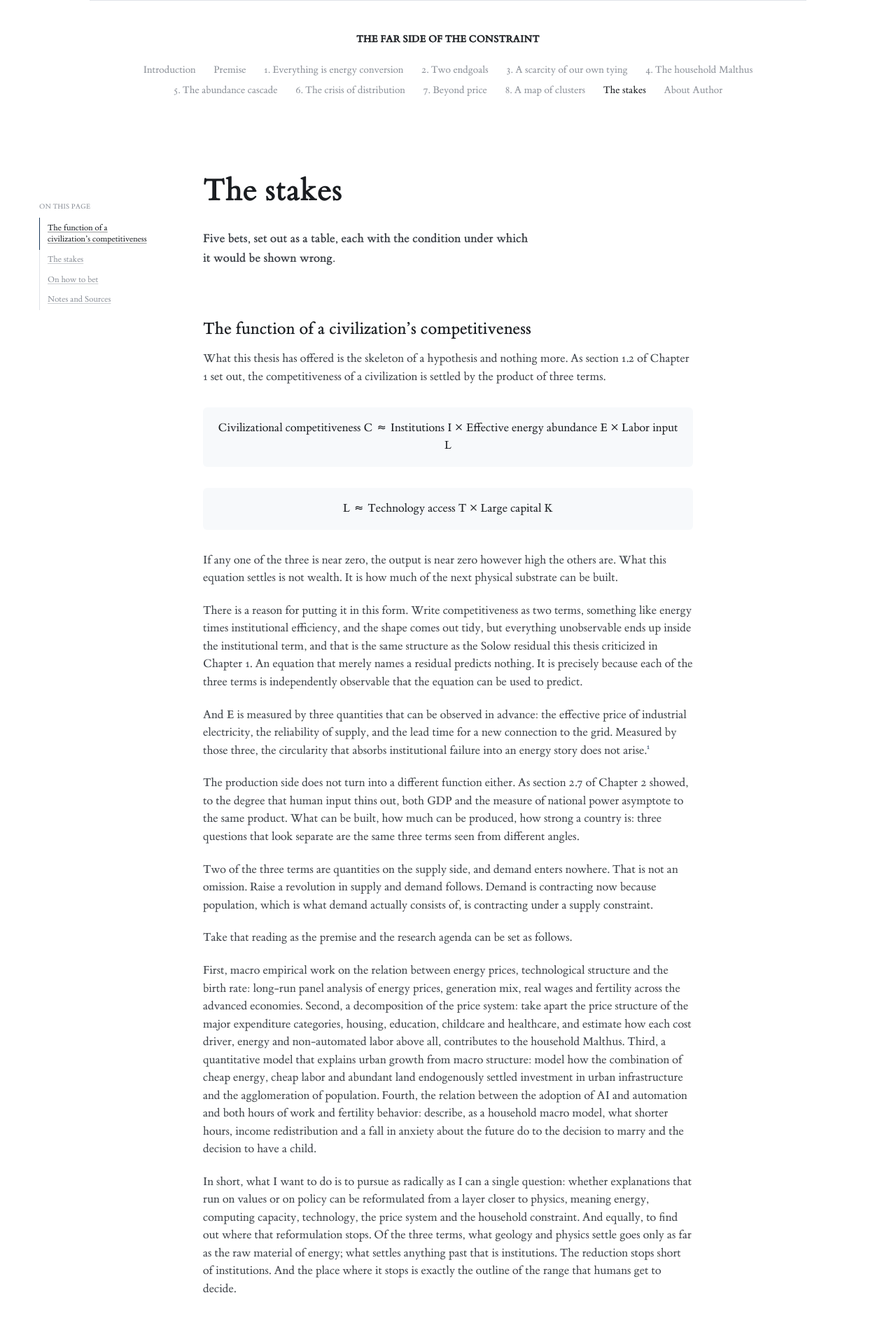
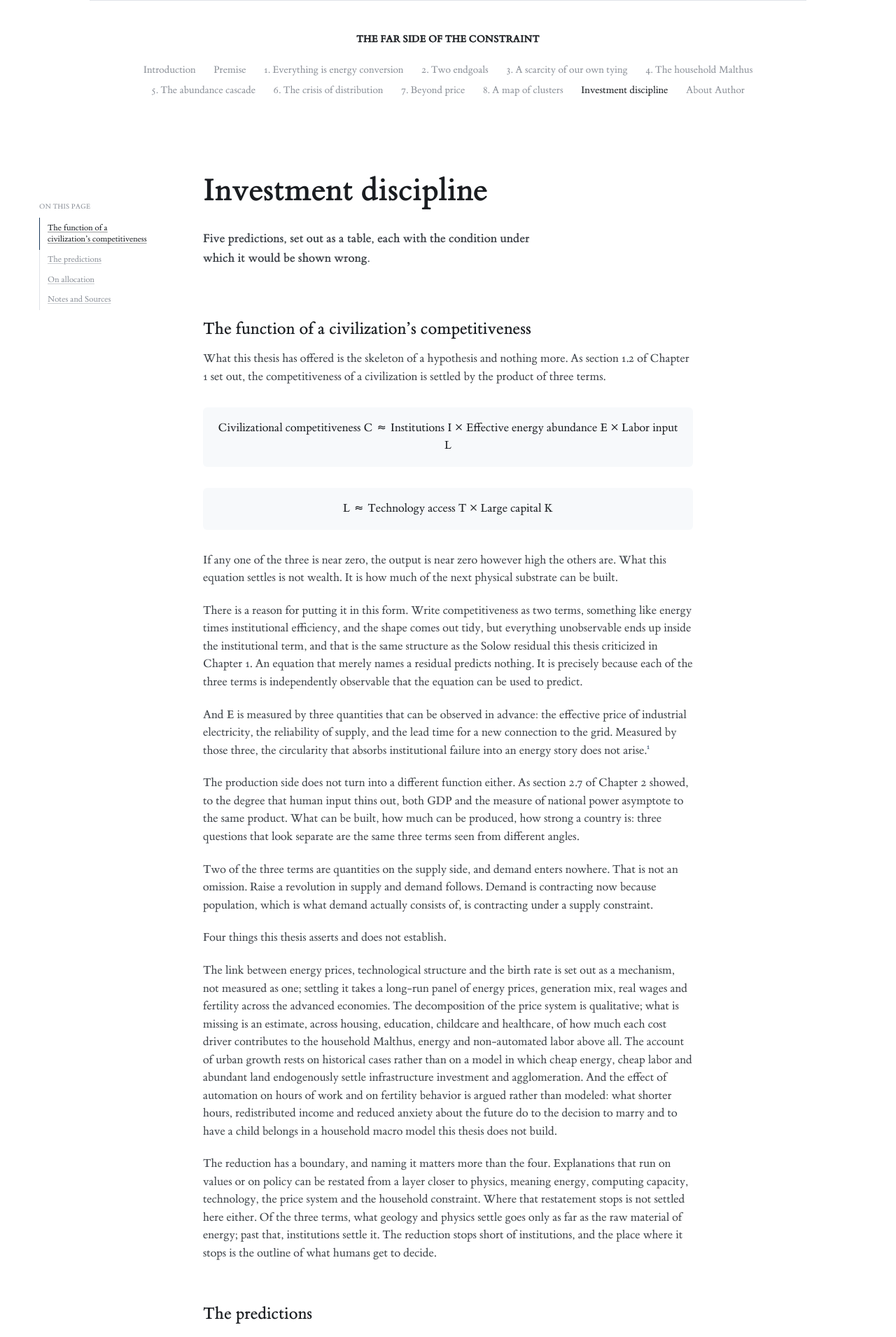
Before and after one commit to arata-hoshino/arata-hoshino.github.io, a Jekyll site: the page built from _essays/the-stakes.md, in a window 1280 px wide. Shown: the top 1910 px of the page at 70% size. Built offline with Jekyll 4.4.1, drawn with Linux system fonts in a browser that asks for light colours; some of the changed text lies outside the part shown.

Commit message:
Rename the final chapter, and end the page at the footer on a phone
The final chapter becomes "Investment discipline". Its research agenda is
rewritten as the four things the thesis asserts and does not establish,
the bets become predictions in the heading, the lead and the table, and
the closing section is headed "On allocation". Its line in the contents
follows. The contents keeps FINAL CHAPTER as the category.

On a narrow screen the footer gives up its run-out: 48px of white below
the last line comes down to 18, so the page ends where the footer does.

Co-Authored-By: Claude Opus 5 <noreply@anthropic.com>

```diff
--- a/_essays/the-stakes.md
+++ b/_essays/the-stakes.md
@@ -1,8 +1,8 @@
 ---
-title: "The stakes"
+title: "Investment discipline"
 order: 10
 part: "Final chapter"
-summary: "Five bets, set out as a table, each with the condition under which it would be shown wrong."
+summary: "Five predictions, set out as a table, each with the condition under which it would be shown wrong."
 ---
 
 ## The function of a civilization's competitiveness
@@ -21,15 +21,15 @@ The production side does not turn into a different function either. As section 2
 
 Two of the three terms are quantities on the supply side, and demand enters nowhere. That is not an omission. Raise a revolution in supply and demand follows. Demand is contracting now because population, which is what demand actually consists of, is contracting under a supply constraint.
 
-Take that reading as the premise and the research agenda can be set as follows.
+Four things this thesis asserts and does not establish.
 
-First, macro empirical work on the relation between energy prices, technological structure and the birth rate: long-run panel analysis of energy prices, generation mix, real wages and fertility across the advanced economies. Second, a decomposition of the price system: take apart the price structure of the major expenditure categories, housing, education, childcare and healthcare, and estimate how each cost driver, energy and non-automated labor above all, contributes to the household Malthus. Third, a quantitative model that explains urban growth from macro structure: model how the combination of cheap energy, cheap labor and abundant land endogenously settled investment in urban infrastructure and the agglomeration of population. Fourth, the relation between the adoption of AI and automation and both hours of work and fertility behavior: describe, as a household macro model, what shorter hours, income redistribution and a fall in anxiety about the future do to the decision to marry and the decision to have a child.
+The link between energy prices, technological structure and the birth rate is set out as a mechanism, not measured as one; settling it takes a long-run panel of energy prices, generation mix, real wages and fertility across the advanced economies. The decomposition of the price system is qualitative; what is missing is an estimate, across housing, education, childcare and healthcare, of how much each cost driver contributes to the household Malthus, energy and non-automated labor above all. The account of urban growth rests on historical cases rather than on a model in which cheap energy, cheap labor and abundant land endogenously settle infrastructure investment and agglomeration. And the effect of automation on hours of work and on fertility behavior is argued rather than modeled: what shorter hours, redistributed income and reduced anxiety about the future do to the decision to marry and to have a child belongs in a household macro model this thesis does not build.
 
-In short, what I want to do is to pursue as radically as I can a single question: whether explanations that run on values or on policy can be reformulated from a layer closer to physics, meaning energy, computing capacity, technology, the price system and the household constraint. And equally, to find out where that reformulation stops. Of the three terms, what geology and physics settle goes only as far as the raw material of energy; what settles anything past that is institutions. The reduction stops short of institutions. And the place where it stops is exactly the outline of the range that humans get to decide.
+The reduction has a boundary, and naming it matters more than the four. Explanations that run on values or on policy can be restated from a layer closer to physics, meaning energy, computing capacity, technology, the price system and the household constraint. Where that restatement stops is not settled here either. Of the three terms, what geology and physics settle goes only as far as the raw material of energy; past that, institutions settle it. The reduction stops short of institutions, and the place where it stops is the outline of what humans get to decide.
 
-## The stakes
+## The predictions
 
-A hypothesis means nothing until it is bet on. I am staking my own career and my own capital on the predictions that follow. I write them in falsifiable form.
+A hypothesis is worth nothing until it is committed to. I have committed my own career and my own capital to the predictions that follow, and I write them in falsifiable form.
 
 **One. Energy.** By the middle of the 2030s, in at least one major economic bloc, there will be a year in which new capital investment in nuclear fission exceeds new capital investment in renewables. Fusion will achieve its first commercial delivery of power to the grid in the 2030s, but the main theater of price impact is the diffusion phase in which the learning curve operates, which is to say the 2040s. The start-up of the first commercial reactor will be reported as the news that energy has become free. That report will be wrong.
 
@@ -43,7 +43,7 @@ A hypothesis means nothing until it is bet on. I am staking my own career and my
 
 Writing the predictions down is not enough. What would make me admit that one of them was wrong has to be written down to the same precision.
 
-| # | The bet | Falsification condition (observe this and the bet is lost) | Tracking indicator | Source | Date of judgment |
+| # | The prediction | Falsification condition (observe this and the prediction is lost) | Tracking indicator | Source | Date of judgment |
 |---|---|---|---|---|---|
 | One | Energy | By the end of 2035, no year has appeared, in any major economic bloc, in which new capital investment in nuclear exceeds that in renewables | Annual new capital investment by generation source | IEA *World Energy Investment* (annual) | 2036 |
 | One' | Fusion | Commercial delivery of power to the grid is not achieved even once by the end of 2040, or the levelized cost of electricity approaches the level of existing generation sources by 2045 | Recorded delivery to a commercial grid, LCOE | Operators' own announcements, IEA, IAEA | 2040 and 2045 |
@@ -62,7 +62,7 @@ The purpose of this table is not to protect the predictions. It is to keep them
 
 Some of these will be wrong. But the way they go wrong is the information. I intend to keep updating this map by collision with reality.
 
-## On how to bet
+## On allocation
 
 Finally, on investment.
 
--- a/assets/css/style.css
+++ b/assets/css/style.css
@@ -887,6 +887,11 @@ main {
     grid-template-columns: 2.75em minmax(0, 1fr);
   }
 
+  /* the page ends at the footer rather than on a long run-out below it */
+  .site-footer {
+    padding-bottom: 1.5em;
+  }
+
 
   .prose table {
     display: block;
```
Also changed, not shown: index.md (+2 -2 lines).
